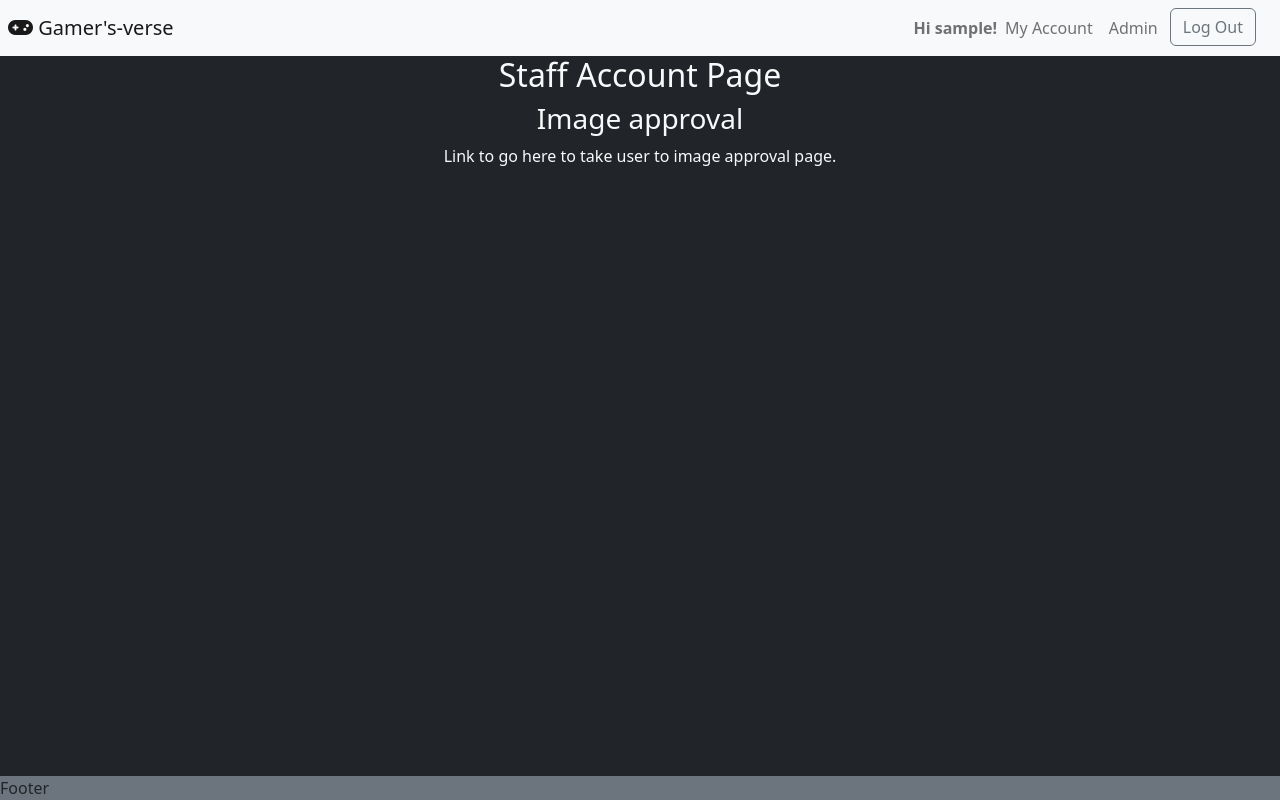
After one commit to BobWritesCode/server-directory-website, a Django app: page /staff_account in a window 1280 px wide. The commit adds this page. Run offline with Django 4.2, Linux system fonts and the light colour scheme; the visitor is signed in with stand-in values (Sample User, id 1); some libraries are stand-ins or nearby versions.

Commit message:
feat: create staff account page

```diff
--- a/templates/base.html
+++ b/templates/base.html
@@ -46,6 +46,12 @@
                     <a class="nav-link" href="{% url 'my-account' %}">My Account</a>
                 </li>
 
+                {% if user.is_staff %}
+                <li class="nav-item">
+                    <a class="nav-link" href="{% url 'staff_account' %}">Admin</a>
+                </li>
+                {% endif %}
+
                 <li class="nav-item">
                     <a class="ms-1 me-3 btn btn-outline-secondary" href="{% url 'logout' %}">Log Out</a>
                 </li>
--- /dev/null
+++ b/templates/staff/staff_account.html
@@ -0,0 +1,12 @@
+{% extends "base.html" %}
+{% block title %}Staff Account{% endblock %}
+{% load crispy_forms_tags %}
+{% block content %}
+<div class="container-fluid no-gutters justify-content-center d-flex ps-0 pe-0 h-100 text-light">
+    <div class="col-8 d-flex flex-column align-items-center">
+        <h2 class="text-light">Staff Account Page</h2>
+        <h3>Image approval</h3>
+        Link to go here to take user to image approval page.
+    </div>
+</div>
+{% endblock %}
--- a/website/urls.py
+++ b/website/urls.py
@@ -135,9 +135,15 @@ urlpatterns = [
         name='email_check'
     ),
 
-        path(
+    path(
         'bump_server',
         views.bump_server,
         name='bump_server'
     ),
+
+    path(
+        'staff_account',
+        views.staff_account,
+        name='staff_account'
+    ),
 ]
--- a/website/views.py
+++ b/website/views.py
@@ -6,6 +6,7 @@ from .forms import (
 )
 from .models import CustomUser, ServerListing, Game, Tag, Bumps
 from django.contrib import messages
+from django.contrib.admin.views.decorators import staff_member_required
 from django.contrib.auth import get_user_model
 from django.contrib.auth.decorators import login_required
 from django.contrib.auth.forms import UserCreationForm
@@ -46,6 +47,15 @@ def signup_verify_email(request):
 def email_address_verified(request):
     return render(request, "registration/email_address_verified.html")
 
+@login_required
+@staff_member_required
+def staff_account(request):
+
+    return render(
+        request,
+        "staff/staff_account.html",
+        {},
+    )
 
 @login_required
 def server_create(request):
```
